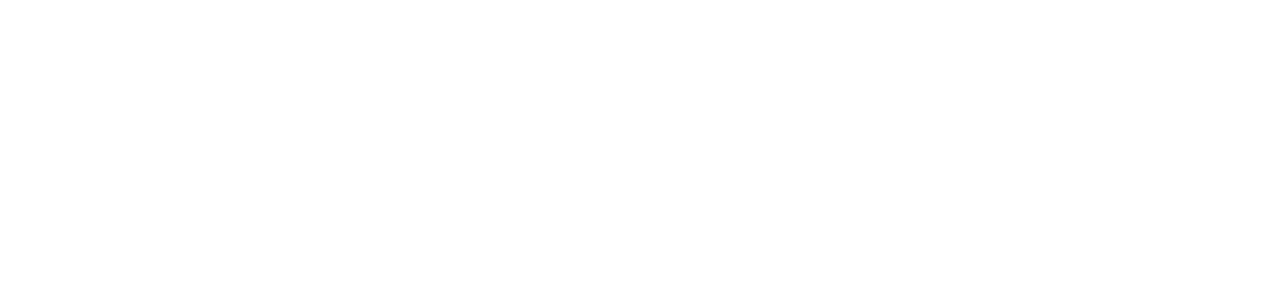
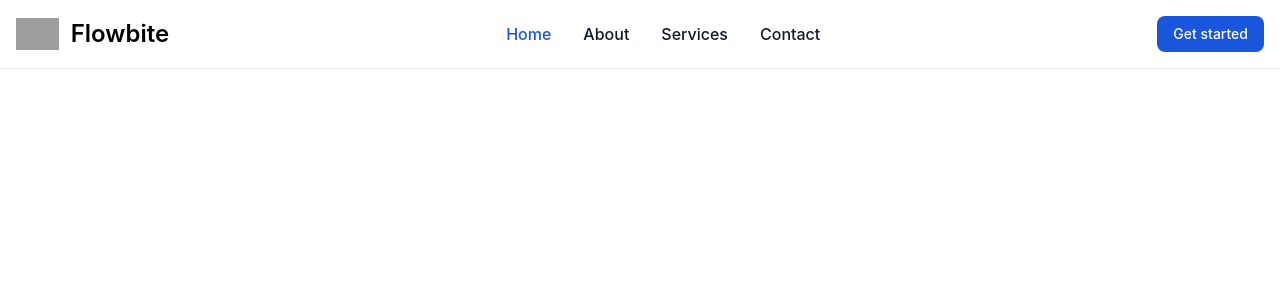
Before and after one commit to DinukaKaveen/AI-Based-CV-Analysis-Using-Machine-Learning, a React (Create React App) app in the folder front-end/: page /home in a window 1280 px wide. Before the commit this address had no page. Shown: the top 300 px of the page. Built offline with nearby package versions, Linux system fonts and the light colour scheme; grey boxes are pictures that could not be loaded.

Commit message:
user home

```diff
--- a/front-end/src/App.js
+++ b/front-end/src/App.js
@@ -6,6 +6,7 @@
 import AdminUploadResume from "./components/AdminUploadResume";
 import AdminRegister from "./components/AdminRegister";
 import AdminDetails from "./components/AdminDetails";
+import UserHome from "./components/UserHome";
 
 function App() {
 
@@ -14,6 +15,8 @@
       <div>
         <NavBarControl />
         <Routes>
+          <Route path="/home" exact element={<UserHome />}></Route>
+
           <Route path="/admin" exact element={<AdminLogin />}></Route>
           <Route path="/admin/register" exact element={<AdminRegister />}></Route>
           <Route path="/admin/admin_details" exact element={<AdminDetails />}></Route>
--- a/front-end/src/components/NavBarControl.js
+++ b/front-end/src/components/NavBarControl.js
@@ -1,6 +1,7 @@
 import React from "react";
 import { useLocation } from "react-router-dom";
 import NavBarAdmin from "./NavBarAdmin";
+import NavBarUser from "./NavBarUser";
 
 function NavBarControl() {
   const location = useLocation();
@@ -14,6 +15,12 @@
     return <NavBarAdmin />;
   }
 
+  if (
+    location.pathname === "/home"
+  ) {
+    return <NavBarUser />;
+  }
+
   return <div></div>;
 }
 
--- /dev/null
+++ b/front-end/src/components/UserHome.js
@@ -0,0 +1,9 @@
+import React from 'react'
+
+function UserHome() {
+  return (
+    <div>UserHome</div>
+  )
+}
+
+export default UserHome
```
